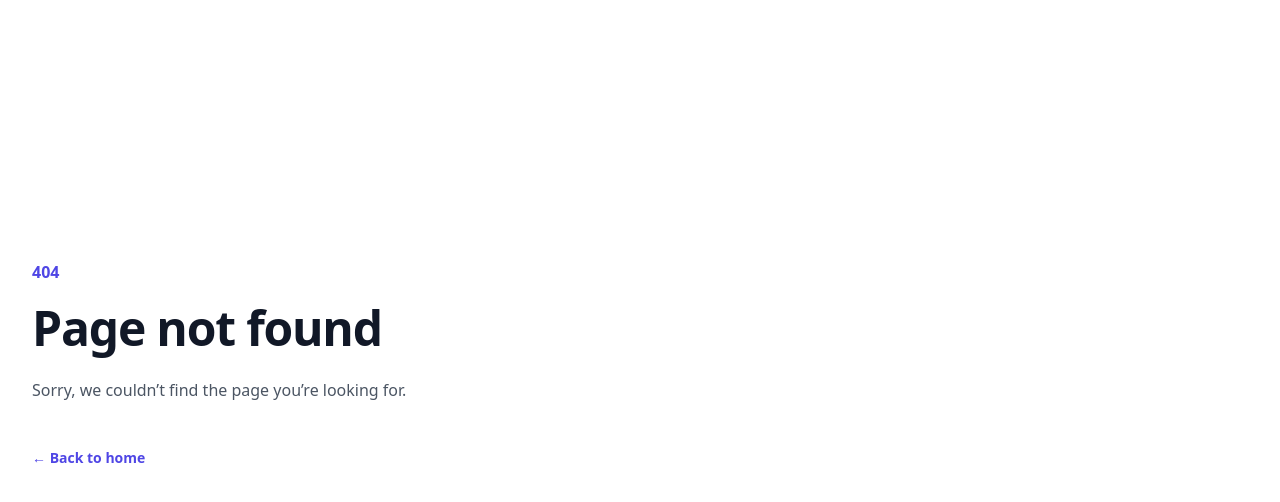
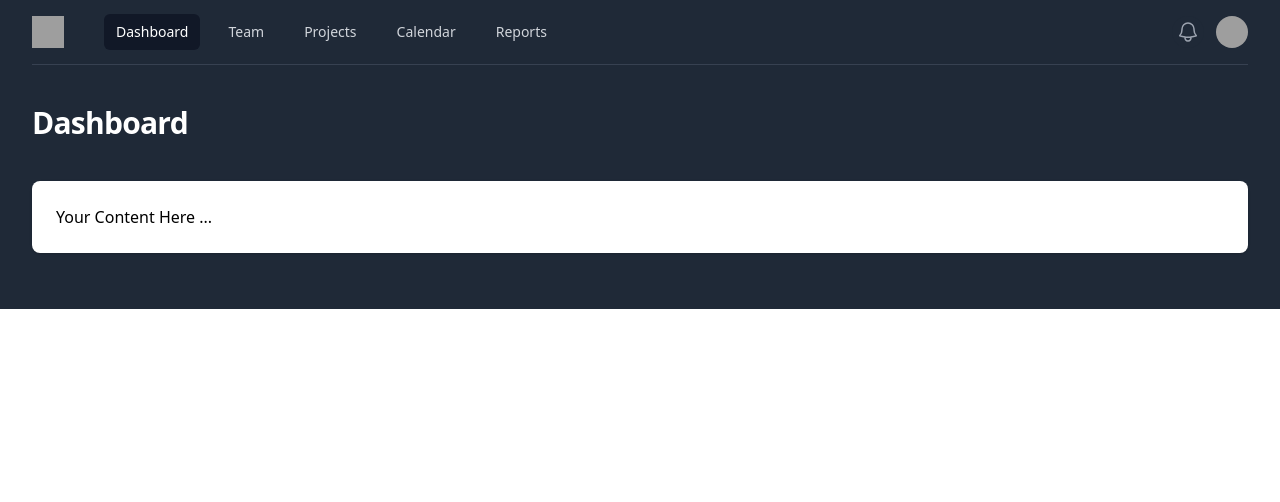
Before and after one commit to venzo-tech/React-Typescript-Boilerplate, a React (Vite) app: page /dashboard in a window 1280 px wide. Before the commit this address had no page. Shown: the top 502 px of the page. Built offline with nearby package versions, Linux system fonts and the light colour scheme; grey boxes are pictures that could not be loaded.

Commit message:
routes corrections

```diff
--- a/src/routes.tsx
+++ b/src/routes.tsx
@@ -1,5 +1,5 @@
 import React, { useState, Suspense } from "react";
-import { Route, Routes, Navigate } from 'react-router-dom';
+import { Route, Routes, Navigate } from "react-router-dom";
 import { LazyLoading } from "./components/LazyLoading/Lazyloading";
 import { Login } from "./components/Login/Login";
 import { Register } from "./components/Login/Register";
@@ -12,38 +12,23 @@ import { Loader } from "./Loader";
 // const Dashboard = React.lazy(() => import("./components/Dashboard"));
 
 export const RoutePagesComponent = () => {
-  const isAuthenticated = false; // Check if the user is authenticated
+  let isAuthenticated = true; // Check if the user is authenticated
   // const [isAuthenticated, setIsAuthenticated] = useState(false);
-  //   const DashboardData = LazyLoading("./components/dashboard/Dashboard");
+  // const DashboardData = LazyLoading("./components/dashboard/Dashboard");
 
   return (
     <div>
-      {/* <Routes>
-        <Route path="/" element={<Login />} />
-        <Route
-          path="/dashboard"
-          element={
-            <Suspense fallback={<Loader />}>
-              <Dashboard />
-            </Suspense>
-          }
-        />
-        <Route
-          path="/protected-page"
-          element={
-            <ProtectedRoute isAuthenticated={isAuthenticated}>
-              <ProtectedPage />
-            </ProtectedRoute>
-          }
-        />
-        <Route path="*" element={<NotFound />} />
-      </Routes> */}
-      <Suspense fallback={<div>Loading...</div>}>
+      <Suspense fallback={<Loader />}>
         <Routes>
           <Route path="/login" element={<Login />} />
           <Route path="/register" element={<Register />} />
-          {/* <PrivateRoute isAuthenticated={isAuthenticated} element={<Dashboard />} /> */}
-          {/* {isAuthenticated ? <Route path="/dashboard" element={<Dashboard />} /> : <Navigate to="/login" />} */}
+          {/* Conditional Route with Navigate wrapped in Fragment */}
+          <Route
+            path="/dashboard"
+            element={
+              !isAuthenticated ? <Navigate to="/login" /> : <Dashboard /> // Only render Navigate if not authenticated
+            }
+          />
           <Route path="/" element={<Navigate to="/login" />} />
           <Route path="*" element={<NotFound />} />
         </Routes>
@@ -51,11 +36,3 @@ export const RoutePagesComponent = () => {
     </div>
   );
 };
-
-// PrivateRoute component to handle protected routes
-const PrivateRoute: React.FC<{ isAuthenticated: boolean; element: JSX.Element }> = ({
-  isAuthenticated,
-  element,
-}) => {
-  return isAuthenticated ? element : <Navigate to="/login" />;
-};
```
